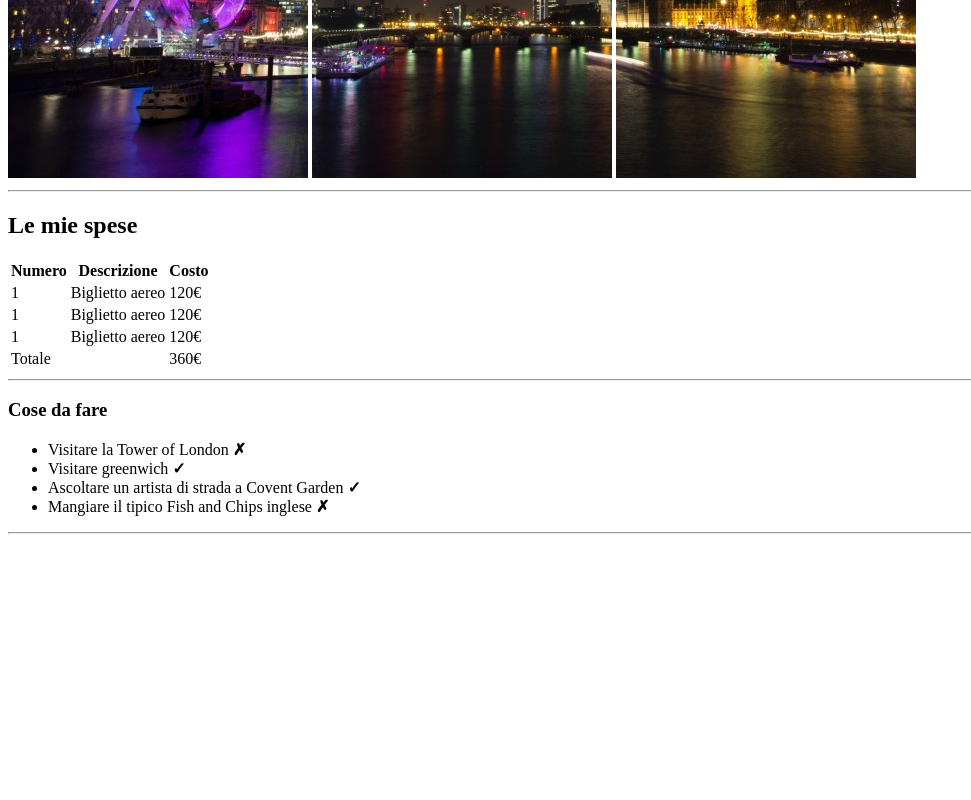
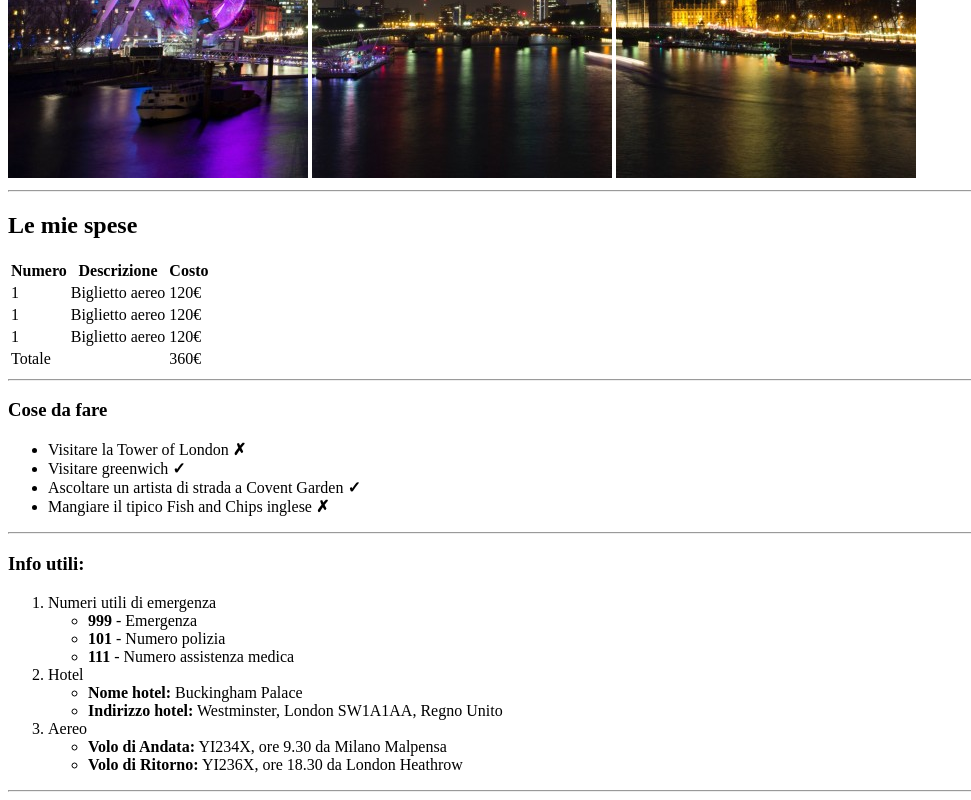
Before and after one commit to xgiuseppevetrano/html-london-trip, a plain HTML site: page index.html in a window 1280 px wide. Shown: the part 502-1302 px from the top of the page, without its empty margins (0-971 px from the left). Before the commit the page ends 1044 px from the top, so only its background shows below. Drawn offline with Linux system fonts and the light colour scheme.

Commit message:
aggiunta sezione info utili

```diff
--- a/index.html
+++ b/index.html
@@ -77,7 +77,26 @@
         <!-- /sezione cose da fare -->
         <!-- sezione info utili -->
         <section>
-
+            <h3>Info utili:</h3>
+            <ol>
+                <li>Numeri utili di emergenza</li>
+                <ul>
+                    <li><strong>999</strong> - Emergenza</li>
+                    <li><strong>101</strong> - Numero polizia</li>
+                    <li><strong>111</strong> - Numero assistenza medica</li>
+                </ul>
+                <li>Hotel</li>
+                <ul>
+                    <li><strong>Nome hotel:</strong> Buckingham Palace</li>
+                    <li><strong>Indirizzo hotel:</strong> Westminster, London SW1A1AA, Regno Unito</li>
+                </ul>
+                <li>Aereo</li>
+                <ul>
+                    <li><strong>Volo di Andata:</strong> YI234X, ore 9.30 da Milano Malpensa</li>
+                    <li><strong>Volo di Ritorno:</strong> YI236X, ore 18.30 da London Heathrow</li>
+                </ul>
+            </ol>
+            <hr>
         </section>
         <!-- /sezione info utili -->
     </main>
```
